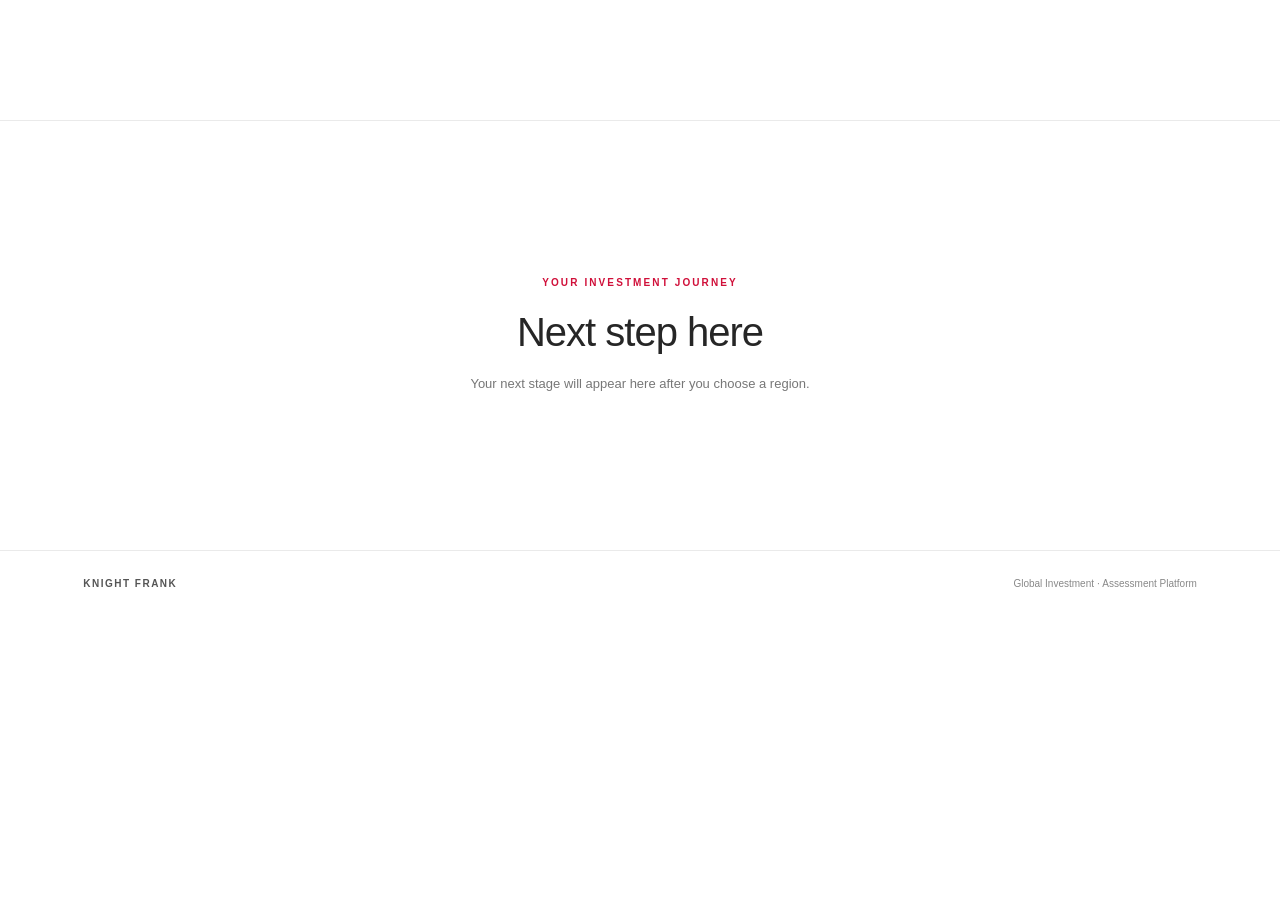
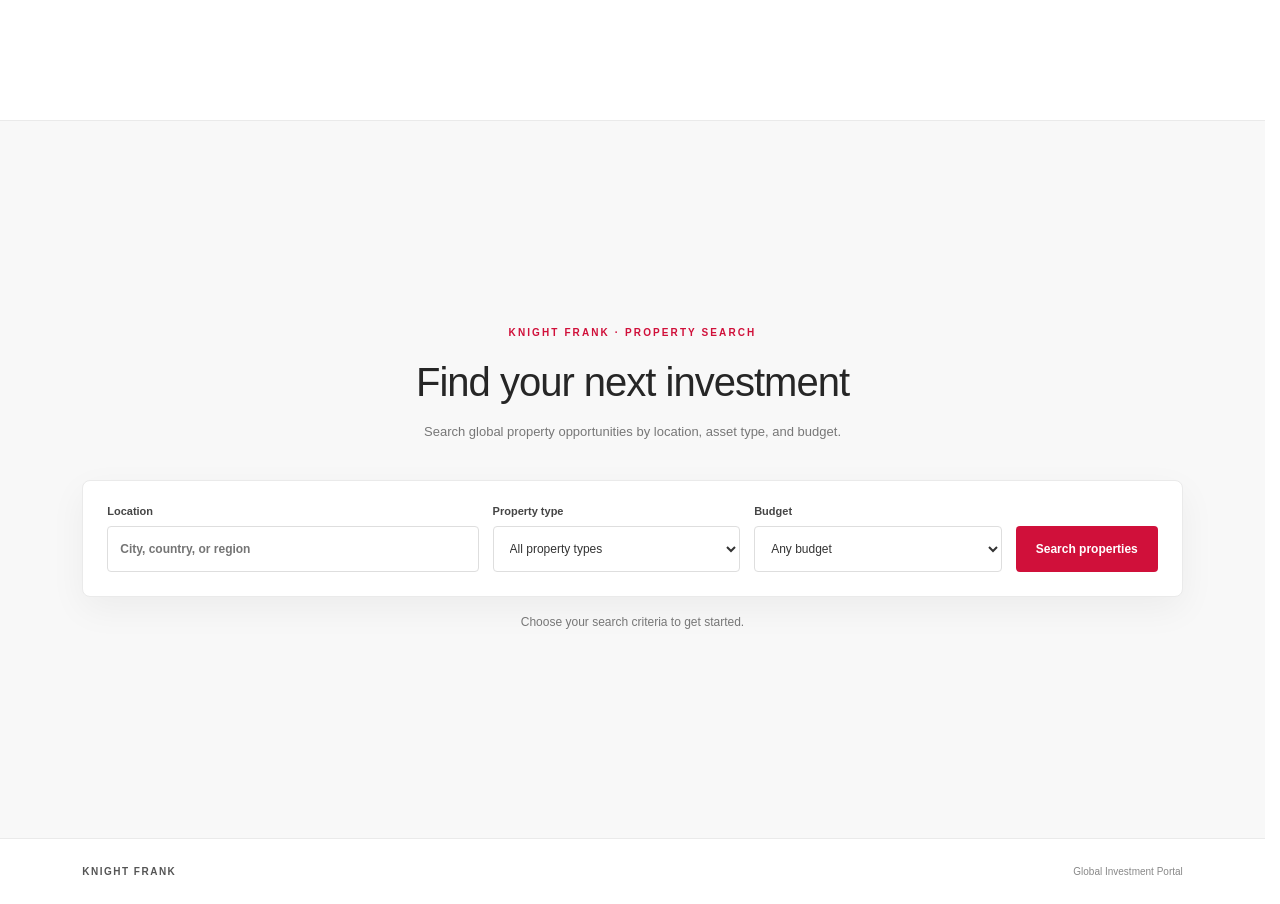
Before and after one commit to anshali15634/Knight-Frank-Practical-Assessment, a Next.js app in the folder knight-frank-practical-assessment/: page /landing in a window 1280 px wide. Shown: the part 680-1584 px from the top of the page. Before the commit the page ends 1296 px from the top, so only its background shows below. Built offline with nearby package versions, Linux system fonts and the light colour scheme; no server answers.

Commit message:
transition animation fixed! Next up is property page.

```diff
--- a/knight-frank-practical-assessment/src/app/globals.css
+++ b/knight-frank-practical-assessment/src/app/globals.css
@@ -1,4 +1,3 @@
-
 @import url("https://fonts.googleapis.com/css2?family=Inter:wght@400;500;600;700;800&display=swap");
 
 /* ========================================
@@ -23,6 +22,8 @@
 
 html {
   min-height: 100%;
+  /* Reserve scrollbar space so locking overflow doesn't shift the layout */
+  scrollbar-gutter: stable;
 }
 
 body {
@@ -123,7 +124,12 @@
   }
 }
 
-/* Respect users who prefer reduced motion. */
+/*
+  Reduced motion: only the auto-playing background carousel is stopped.
+  The old global `* { transition-duration: 0.01ms !important }` rule was
+  removed because it disabled every transition on the site (heading fade,
+  hover states, etc.).
+*/
 
 @media (prefers-reduced-motion: reduce) {
   .carousel-image {
@@ -133,13 +139,6 @@
 
   .carousel-image:first-child {
     opacity: 1;
-  }
-
-  *,
-  *::before,
-  *::after {
-    scroll-behavior: auto !important;
-    transition-duration: 0.01ms !important;
   }
 }
 
@@ -928,6 +927,13 @@
   font-size: clamp(30px, 4vw, 46px);
 }
 
+/*
+  Heading crossfade (staggered).
+  The outgoing heading fades out first (no delay); the incoming one
+  waits 350ms before fading in, so you never see two half-transparent
+  headings stacked on top of each other.
+*/
+
 .investment-heading {
   position: absolute;
   inset: 0 auto auto 0;
@@ -940,13 +946,17 @@
   line-height: 1.25;
   opacity: 0;
   transform: translateY(12px);
-  transition: opacity 1800ms ease, transform 1800ms ease;
+  pointer-events: none;
+  transition:
+    opacity 900ms ease,
+    transform 900ms cubic-bezier(0.22, 1, 0.36, 1);
 }
 
 .investment-heading.is-visible {
   opacity: 1;
   transform: translateY(0);
   pointer-events: auto;
+  transition-delay: 350ms;
 }
 
 .investment-heading span {
@@ -1083,26 +1093,30 @@
   background: var(--kf-accent);
 }
 
-/* Next-step placeholder */
-
-.next-step-section {
-  min-height: 430px;
+.portal-section {
+  min-height: calc(100vh - 82px);
+  min-height: calc(100svh - 82px);
   display: flex;
   align-items: center;
   justify-content: center;
-  padding: 90px 24px;
+  padding: 56px 6.5%;
   scroll-margin-top: 82px;
   border-top: 1px solid var(--kf-border);
-  background: #ffffff;
+  background: #f8f8f8;
 }
 
-.next-step-inner {
+.property-search-page {
   width: 100%;
-  max-width: 760px;
+  max-width: 1120px;
+}
+
+.property-search-heading {
+  max-width: 660px;
+  margin: 0 auto 36px;
   text-align: center;
 }
 
-.next-step-inner h2 {
+.property-search-heading h2 {
   margin: 0;
   color: #262626;
   font-size: clamp(28px, 4vw, 40px);
@@ -1110,36 +1124,67 @@
   letter-spacing: -1px;
 }
 
-.next-step-description {
-  max-width: 500px;
-  margin: 17px auto 0;
+.property-search-heading > p:last-child {
+  margin: 15px 0 0;
   color: var(--kf-muted);
   font-size: 13px;
   line-height: 1.9;
 }
 
-.selected-region {
-  display: inline-flex;
-  flex-direction: column;
-  gap: 7px;
-  margin-top: 28px;
-  padding: 17px 27px;
-  border: 1px solid #f0d4dc;
-  border-radius: 5px;
-  background: var(--kf-accent-light);
+.property-search-form {
+  display: grid;
+  grid-template-columns: 1.5fr 1fr 1fr auto;
+  align-items: end;
+  gap: 14px;
+  padding: 24px;
+  border: 1px solid var(--kf-border);
+  border-radius: 8px;
+  background: #ffffff;
+  box-shadow: 0 12px 36px rgb(0 0 0 / 5%);
 }
 
-.selected-region-label {
-  color: var(--kf-accent);
-  font-size: 9px;
-  font-weight: 700;
-  letter-spacing: 1.5px;
+.property-search-form label {
+  display: grid;
+  gap: 9px;
+  color: #454545;
+  font-size: 11px;
+  font-weight: 600;
 }
 
-.selected-region-value {
-  color: #303030;
-  font-size: 15px;
+.property-search-form input,
+.property-search-form select {
+  width: 100%;
+  height: 46px;
+  padding: 0 12px;
+  border: 1px solid #dedede;
+  border-radius: 4px;
+  background: #ffffff;
+  color: #333333;
+  font-size: 12px;
+}
+
+.property-search-form button {
+  min-height: 46px;
+  padding: 0 20px;
+  border: 0;
+  border-radius: 4px;
+  background: var(--kf-accent);
+  color: #ffffff;
+  font-size: 12px;
   font-weight: 600;
+  transition: background 160ms ease;
+}
+
+.property-search-form button:hover {
+  background: #ad0d30;
+}
+
+.property-search-status {
+  min-height: 20px;
+  margin: 18px 0 0;
+  color: var(--kf-muted);
+  font-size: 12px;
+  text-align: center;
 }
 
 /* Footer */
@@ -1226,8 +1271,8 @@
     transform: translateY(10px);
     pointer-events: none;
     transition:
-    opacity 1500ms ease-in-out,
-    transform 1500ms ease-in-out;
+      opacity 900ms ease,
+      transform 900ms cubic-bezier(0.22, 1, 0.36, 1);
   }
 
   .heading-transition {
@@ -1277,10 +1322,15 @@
     font-size: 10px;
   }
 
-  .next-step-section {
-    min-height: 360px;
-    padding: 70px 20px;
+  .portal-section {
+    min-height: calc(100svh - 70px);
+    padding: 44px 20px;
     scroll-margin-top: 70px;
+  }
+
+  .property-search-form {
+    grid-template-columns: 1fr;
+    padding: 18px;
   }
 
   .investment-footer {
@@ -1291,10 +1341,19 @@
   }
 }
 
+/*
+  Reduced motion for the investment page: keep a gentle opacity
+  crossfade on the headings (no movement) instead of an instant swap.
+*/
+
 @media (prefers-reduced-motion: reduce) {
   .investment-heading {
-    transition: none;
     transform: none;
+    transition: opacity 600ms ease;
+  }
+
+  .investment-heading.is-visible {
+    transition-delay: 0ms;
   }
 
   .profile-chevron,
--- a/knight-frank-practical-assessment/src/app/landing/page.tsx
+++ b/knight-frank-practical-assessment/src/app/landing/page.tsx
@@ -1,9 +1,25 @@
-
 "use client";
 
 import { useEffect, useRef, useState } from "react";
 import LandingNavbar from "@/components/LandingNavBar";
 import InvestmentGlobe from "@/components/InvestmentGlobe";
+import AssetsPropertiesSearchMain from "@/components/portal/assets_properties_search_main";
+
+const REGIONS = [
+  "Asia",
+  "Australia",
+  "Europe",
+  "UK",
+  "USA",
+  "Africa",
+  "Middle East",
+  "Rest of the World",
+];
+
+const SCROLL_DURATION_MS = 1100;
+
+const easeInOutCubic = (t: number) =>
+  t < 0.5 ? 4 * t * t * t : 1 - Math.pow(-2 * t + 2, 3) / 2;
 
 export default function LandingPage() {
   const [userName, setUserName] = useState("User");
@@ -11,7 +27,9 @@
     "welcome"
   );
   const [selectedRegion, setSelectedRegion] = useState("");
-  const nextStepRef = useRef<HTMLElement>(null);
+  const [isPortalLocked, setIsPortalLocked] = useState(false);
+  const portalRef = useRef<HTMLElement>(null);
+  const rafRef = useRef<number | null>(null);
 
   useEffect(() => {
     const savedName = sessionStorage.getItem("kf_user_name");
@@ -27,15 +45,66 @@
     return () => window.clearTimeout(timer);
   }, []);
 
+  // Lock page scrolling once the user has arrived at the portal
+  useEffect(() => {
+    if (!isPortalLocked) return;
+
+    const previousHtmlOverflow = document.documentElement.style.overflow;
+    const previousBodyOverflow = document.body.style.overflow;
+    document.documentElement.style.overflow = "hidden";
+    document.body.style.overflow = "hidden";
+
+    return () => {
+      document.documentElement.style.overflow = previousHtmlOverflow;
+      document.body.style.overflow = previousBodyOverflow;
+    };
+  }, [isPortalLocked]);
+
+  // Cancel any running scroll animation on unmount
+  useEffect(
+    () => () => {
+      if (rafRef.current !== null) {
+        window.cancelAnimationFrame(rafRef.current);
+      }
+    },
+    []
+  );
+
   function handleRegionSelect(region: string) {
+    if (isPortalLocked) return;
+
     setSelectedRegion(region);
 
-    window.setTimeout(() => {
-      nextStepRef.current?.scrollIntoView({
-        behavior: "smooth",
-        block: "start",
-      });
-    }, 100);
+    const portal = portalRef.current;
+    if (!portal) return;
+
+    // To always animate while developing, change to: const duration = SCROLL_DURATION_MS;
+    const duration = SCROLL_DURATION_MS;
+    const startY = window.scrollY;
+    const startTime = performance.now();
+
+    // Respect the sticky navbar offset defined by scroll-margin-top in the CSS
+    const offset = parseFloat(getComputedStyle(portal).scrollMarginTop) || 0;
+    const getTargetY = () =>
+      portal.getBoundingClientRect().top + window.scrollY - offset;
+
+    const step = (now: number) => {
+      const t = Math.min((now - startTime) / duration, 1);
+      // Target is re-measured every frame so layout shifts don't break the scroll
+      const y = startY + (getTargetY() - startY) * easeInOutCubic(t);
+
+      window.scrollTo({ top: y, behavior: "instant" as ScrollBehavior });
+
+      if (t < 1) {
+        rafRef.current = window.requestAnimationFrame(step);
+      } else {
+        rafRef.current = null;
+        setIsPortalLocked(true);
+      }
+    };
+
+    if (rafRef.current !== null) window.cancelAnimationFrame(rafRef.current);
+    rafRef.current = window.requestAnimationFrame(step);
   }
 
   return (
@@ -75,16 +144,7 @@
           </p>
 
           <div className="region-legend" aria-label="Available regions">
-          {[
-            "Asia",
-            "Australia",
-            "Europe",
-            "UK",
-            "USA",
-            "Africa",
-            "Middle East",
-            "Rest of the World",
-          ].map((region) => (
+            {REGIONS.map((region) => (
               <button
                 key={region}
                 type="button"
@@ -104,31 +164,16 @@
       </section>
 
       <section
-        className="next-step-section"
-        ref={nextStepRef}
-        aria-labelledby="next-step-heading"
+        className="portal-section"
+        ref={portalRef}
+        aria-label="Property search portal"
       >
-        <div className="next-step-inner">
-          <p className="investment-eyebrow">YOUR INVESTMENT JOURNEY</p>
-          <h2 id="next-step-heading">Next step here</h2>
-          <p className="next-step-description">
-            {selectedRegion
-              ? `You selected ${selectedRegion}. The next stage of your investment journey will appear here.`
-              : "Your next stage will appear here after you choose a region."}
-          </p>
-
-          {selectedRegion && (
-            <div className="selected-region">
-              <span className="selected-region-label">SELECTED REGION</span>
-              <span className="selected-region-value">{selectedRegion}</span>
-            </div>
-          )}
-        </div>
+        <AssetsPropertiesSearchMain region={selectedRegion} />
       </section>
 
       <footer className="investment-footer">
         <span>KNIGHT FRANK</span>
-        <span>Global Investment · Assessment Platform</span>
+        <span>Global Investment Portal</span>
       </footer>
     </main>
   );
--- /dev/null
+++ b/knight-frank-practical-assessment/src/components/portal/assets_properties_search_main.tsx
@@ -0,0 +1,85 @@
+"use client";
+
+import { useState, type FormEvent } from "react";
+
+type Props = {
+  region: string;
+};
+
+export default function AssetsPropertiesSearchMain({ region }: Props) {
+  const [locationState, setLocationState] = useState({ region, value: region });
+  const [propertyType, setPropertyType] = useState("All property types");
+  const [budget, setBudget] = useState("Any budget");
+  const [searchSummary, setSearchSummary] = useState("");
+  const location =
+    locationState.region === region ? locationState.value : region;
+
+  function handleSubmit(event: FormEvent<HTMLFormElement>) {
+    event.preventDefault();
+    const criteria = [
+      location.trim() || "all locations",
+      propertyType.toLowerCase(),
+      budget.toLowerCase(),
+    ];
+    setSearchSummary(`Search criteria: ${criteria.join(" · ")}`);
+  }
+
+  return (
+    <div className="property-search-page">
+      <div className="property-search-heading">
+        <p className="investment-eyebrow">KNIGHT FRANK · PROPERTY SEARCH</p>
+        <h2>Find your next investment</h2>
+        <p>
+          Search global property opportunities by location, asset type, and
+          budget.
+        </p>
+      </div>
+
+      <form className="property-search-form" onSubmit={handleSubmit}>
+        <label>
+          Location
+          <input
+            type="search"
+            value={location}
+            onChange={(event) =>
+              setLocationState({ region, value: event.target.value })
+            }
+            placeholder="City, country, or region"
+          />
+        </label>
+
+        <label>
+          Property type
+          <select
+            value={propertyType}
+            onChange={(event) => setPropertyType(event.target.value)}
+          >
+            <option>All property types</option>
+            <option>Residential</option>
+            <option>Commercial</option>
+            <option>Land</option>
+          </select>
+        </label>
+
+        <label>
+          Budget
+          <select
+            value={budget}
+            onChange={(event) => setBudget(event.target.value)}
+          >
+            <option>Any budget</option>
+            <option>Under £1 million</option>
+            <option>£1 million – £5 million</option>
+            <option>Over £5 million</option>
+          </select>
+        </label>
+
+        <button type="submit">Search properties</button>
+      </form>
+
+      <p className="property-search-status" aria-live="polite">
+        {searchSummary || "Choose your search criteria to get started."}
+      </p>
+    </div>
+  );
+}
```
Also changed, not shown: knight-frank-practical-assessment/src/components/InvestmentGlobe.tsx (+1 -37 lines). Lines whose indentation alone changed are shown as unchanged.
